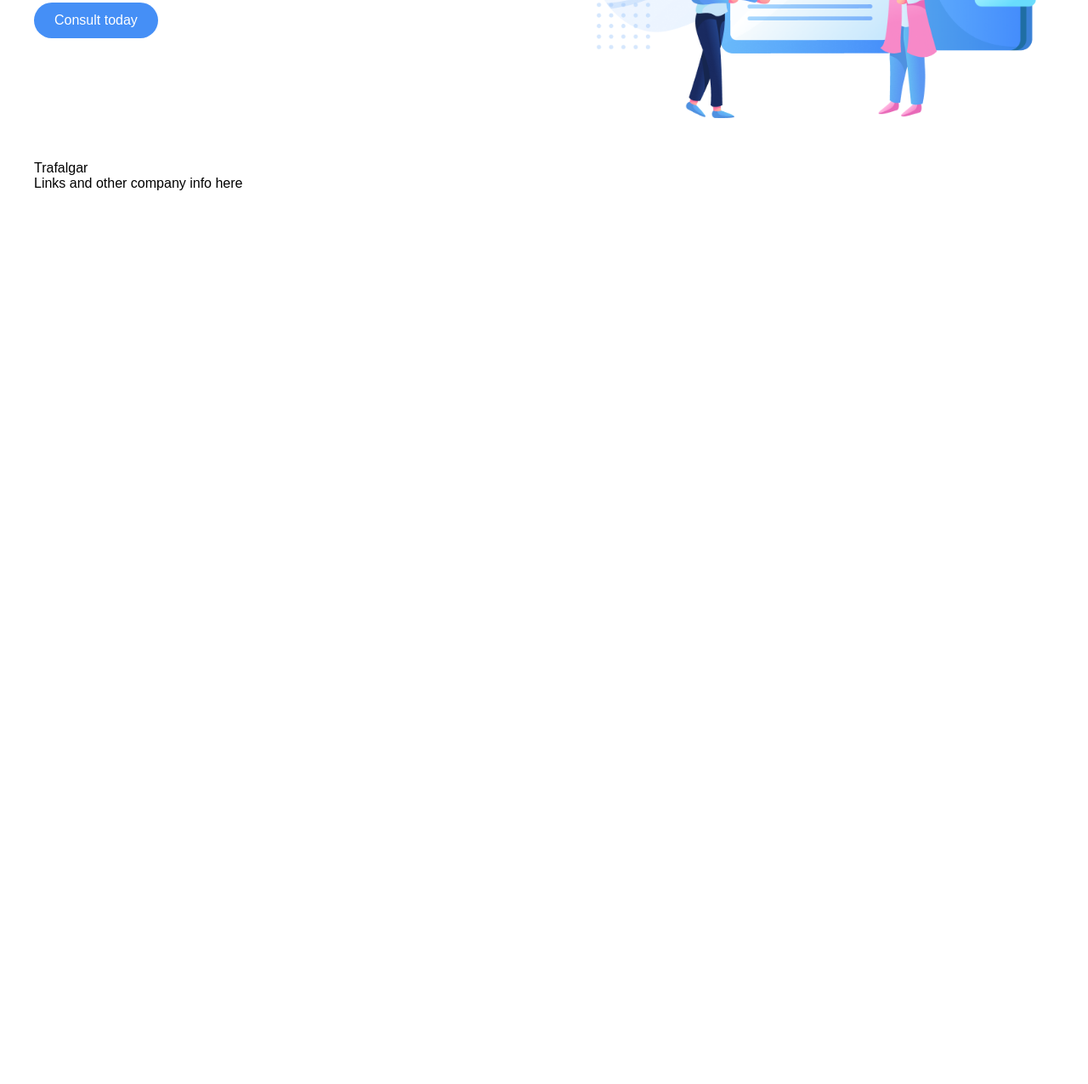
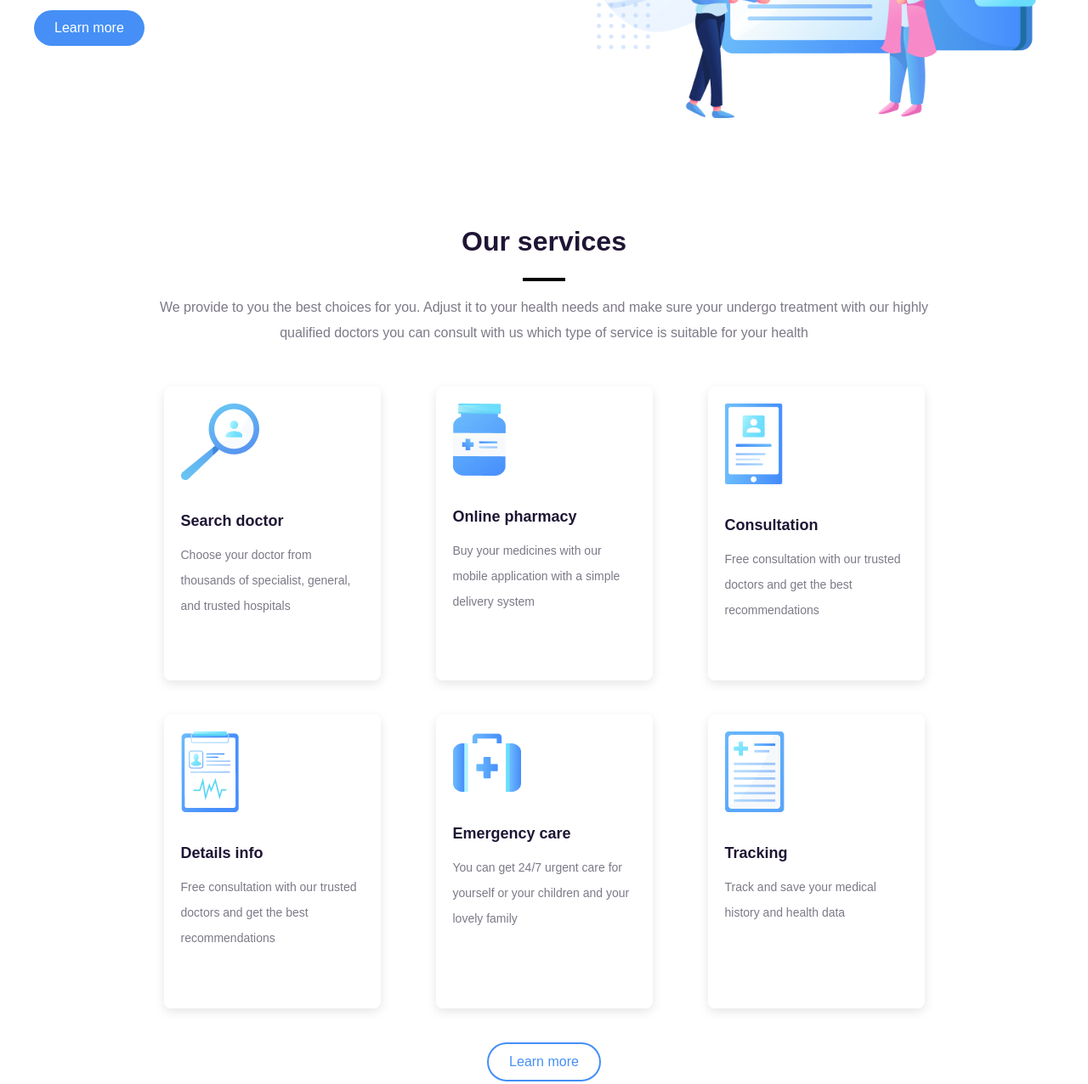
Before and after one commit to mariamkhutuashvili/Markup-Challenge, a plain HTML site: page index.html in a window 1280 px wide. Shown: the part 465-1741 px from the top of the page at 85% size. Before the commit the page ends 800 px from the top, so only its background shows below. Drawn offline with Linux system fonts and the light colour scheme.

Commit message:
section 2

```diff
--- a/index.html
+++ b/index.html
@@ -32,7 +32,7 @@
             Trafalgar provides progressive, and affordable healthcare,
             accessible on mobile and online for everyone
           </p>
-          <button>Consult today</button>
+          <button class="filled-button">Learn more</button>
         </div>
         <div class="hero-image">
           <img src="main-banner.png" alt="Healthcare Illustration" />
@@ -40,7 +40,66 @@
       </section>
 
       <!-- Section 2: Our Services -->
-      <section id="our-services"></section>
+      <section id="our-services">
+        <div class="services-container">
+          <h2>Our services</h2>
+          <div class="underline"></div>
+          <p>
+            We provide to you the best choices for you. Adjust it to your health
+            needs and make sure your undergo treatment with our highly qualified
+            doctors you can consult with us which type of service is suitable
+            for your health
+          </p>
+          <div class="service-items">
+            <div class="service-item">
+              <img src="search-doctor.png" alt="Search doctor" />
+              <h3>Search doctor</h3>
+              <p>
+                Choose your doctor from thousands of specialist, general, and
+                trusted hospitals
+              </p>
+            </div>
+            <div class="service-item">
+              <img src="online-pharmacy.png" alt="Online pharmacy" />
+              <h3>Online pharmacy</h3>
+              <p>
+                Buy your medicines with our mobile application with a simple
+                delivery system
+              </p>
+            </div>
+            <div class="service-item">
+              <img src="consultation.png" alt="Consultation" />
+              <h3>Consultation</h3>
+              <p>
+                Free consultation with our trusted doctors and get the best
+                recommendations
+              </p>
+            </div>
+            <div class="service-item">
+              <img src="details-info.png" alt="Details info" />
+              <h3>Details info</h3>
+              <p>
+                Free consultation with our trusted doctors and get the best
+                recommendations
+              </p>
+            </div>
+            <div class="service-item">
+              <img src="emergency-care.png" alt="Emergency care" />
+              <h3>Emergency care</h3>
+              <p>
+                You can get 24/7 urgent care for yourself or your children and
+                your lovely family
+              </p>
+            </div>
+            <div class="service-item">
+              <img src="tracking.png" alt="Tracking" />
+              <h3>Tracking</h3>
+              <p>Track and save your medical history and health data</p>
+            </div>
+          </div>
+          <button class="outline-button">Learn more</button>
+        </div>
+      </section>
 
       <!-- Section 3: About -->
       <section id="about"></section>
--- a/styles.css
+++ b/styles.css
@@ -42,6 +42,12 @@ nav ul li a {
   font-weight: 500;
 }
 
+nav ul li:first-child a {
+  color: black;
+  opacity: 100%;
+  font-weight: bold;
+}
+
 #hero {
   display: flex;
   align-items: center;
@@ -57,12 +63,14 @@ nav ul li a {
 .hero-content h1 {
   font-size: 3rem;
   margin-bottom: 0.5rem;
+  line-height: 56px;
 }
 
 .hero-content p {
   color: #7d7987;
   font-size: 21px;
   margin-bottom: 1.5rem;
+  line-height: 32px;
 }
 
 .hero-image {
@@ -76,7 +84,7 @@ nav ul li a {
   height: auto;
 }
 
-button {
+.filled-button {
   background-color: #458ff6;
   color: #fff;
   border: none;
@@ -87,6 +95,93 @@ button {
   transition: background-color 0.3s ease;
 }
 
-button:hover {
-  background-color: #003875;
+.filled-button:hover {
+  background-color: transparent;
+  color: #458ff6;
+  border: 2px solid #458ff6;
 }
+
+#our-services {
+  padding: 50px 0;
+  text-align: center;
+}
+
+.services-container {
+  max-width: 940px;
+  margin: 0 auto;
+  padding: 0 20px;
+}
+
+#our-services h2 {
+  color: #1f1534;
+  margin-bottom: 24px;
+  font-size: 2rem;
+}
+
+.underline {
+  width: 50px;
+  height: 4px;
+  background-color: black;
+  margin-bottom: 24px;
+  margin: 0 auto;
+  display: flex;
+  justify-content: center;
+}
+
+#our-services p {
+  color: #7d7987;
+  margin-bottom: 48px;
+  line-height: 30px;
+}
+
+.service-items {
+  display: flex;
+  flex-wrap: wrap;
+  justify-content: space-around;
+  gap: 20px;
+  text-align: left;
+}
+
+.service-item {
+  width: calc(25% - 20px);
+  background: #ffffff;
+  padding: 20px;
+  box-shadow: 0px 4px 12px rgba(0, 0, 0, 0.1);
+  border-radius: 8px;
+  margin-bottom: 20px;
+}
+
+.service-item img {
+  max-width: 100%;
+  height: auto;
+  margin-bottom: 16px;
+}
+
+.service-item h3 {
+  color: #1f1534;
+  font-size: 1.125rem;
+  margin-bottom: 8px;
+}
+
+.service-item p {
+  color: #7d7987;
+  line-height: 28px;
+  font-size: 14px;
+}
+
+.outline-button {
+  background-color: transparent;
+  color: #458ff6;
+  border: 2px solid #458ff6;
+  padding: 0.75rem 1.5rem;
+  font-size: 1rem;
+  border-radius: 1.5rem;
+  cursor: pointer;
+  transition: all 0.3s ease;
+  margin-top: 20px;
+}
+
+.outline-button:hover {
+  background-color: #458ff6;
+  color: #fff;
+}
```
Also changed, not shown: Consultation.png (added), Details-info.png (added), Emergency-care.png (added), Online-pharmacy.png (added), Search-doctor.png (added), Tracking.png (added).
